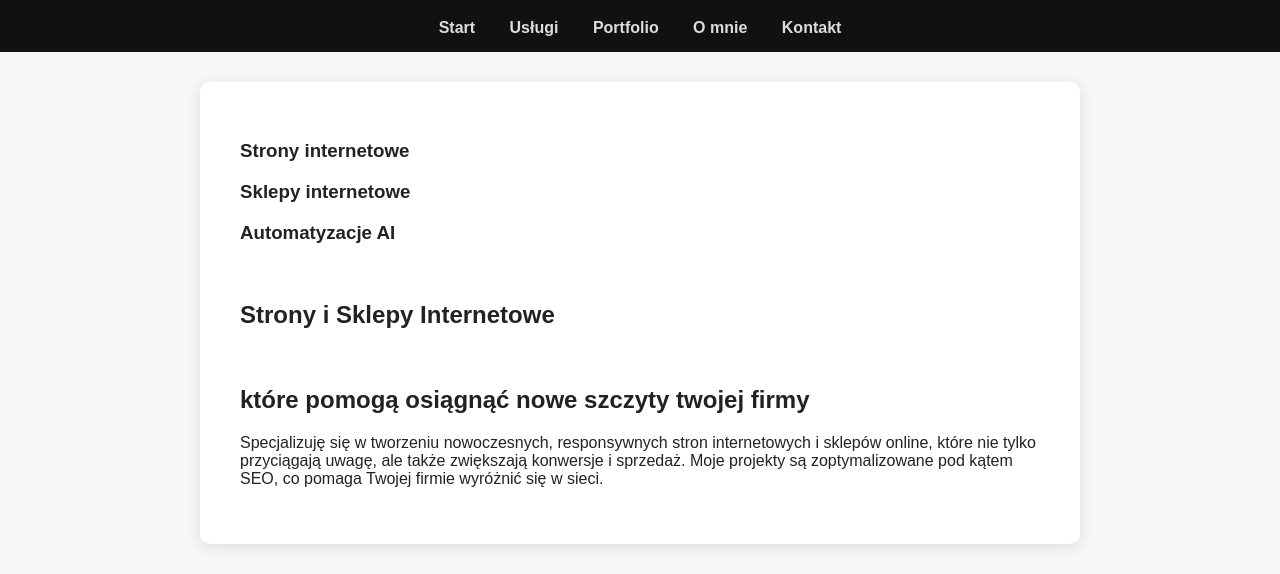
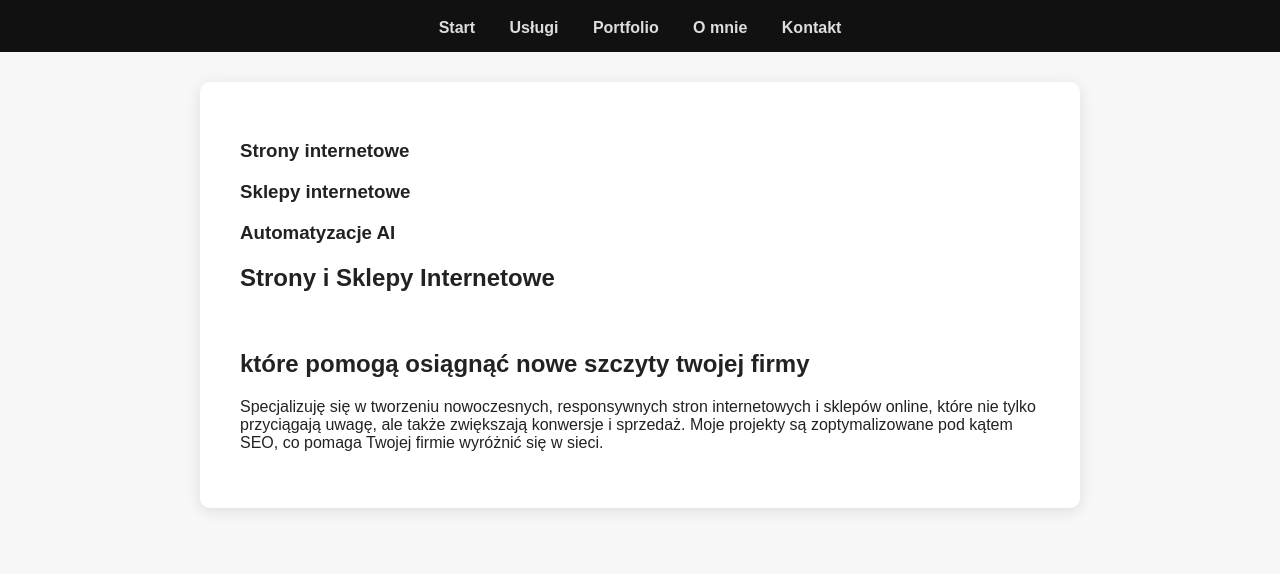
Before and after one commit to soberarafal2004-dev/portfolio, a plain HTML site: page index.html in a window 1280 px wide. Shown: the part 480-1054 px from the top of the page. After the commit the page ends 1018 px from the top, so only its background shows below. Drawn offline with Linux system fonts and the light colour scheme.

Commit message:
update index.html

```diff
--- a/index.html
+++ b/index.html
@@ -43,7 +43,7 @@
     </header>
     <main>
         <section id="strony" class="section">
-            <h3>Strony internetowe</h3><h3>Sklepy internetowe</h3><h3>Automatyzacje AI</h3><br>
+            <h3>Strony internetowe</h3><h3>Sklepy internetowe</h3><h3>Automatyzacje AI</h3>
             <h1>Strony i Sklepy Internetowe</h1><br>
             <h2>które pomogą osiągnąć nowe szczyty twojej firmy</h2>
             <p>Specjalizuję się w tworzeniu nowoczesnych, responsywnych stron internetowych i sklepów online, które nie tylko przyciągają uwagę, ale także zwiększają konwersje i sprzedaż. Moje projekty są zoptymalizowane pod kątem SEO, co pomaga Twojej firmie wyróżnić się w sieci.</p>
```
